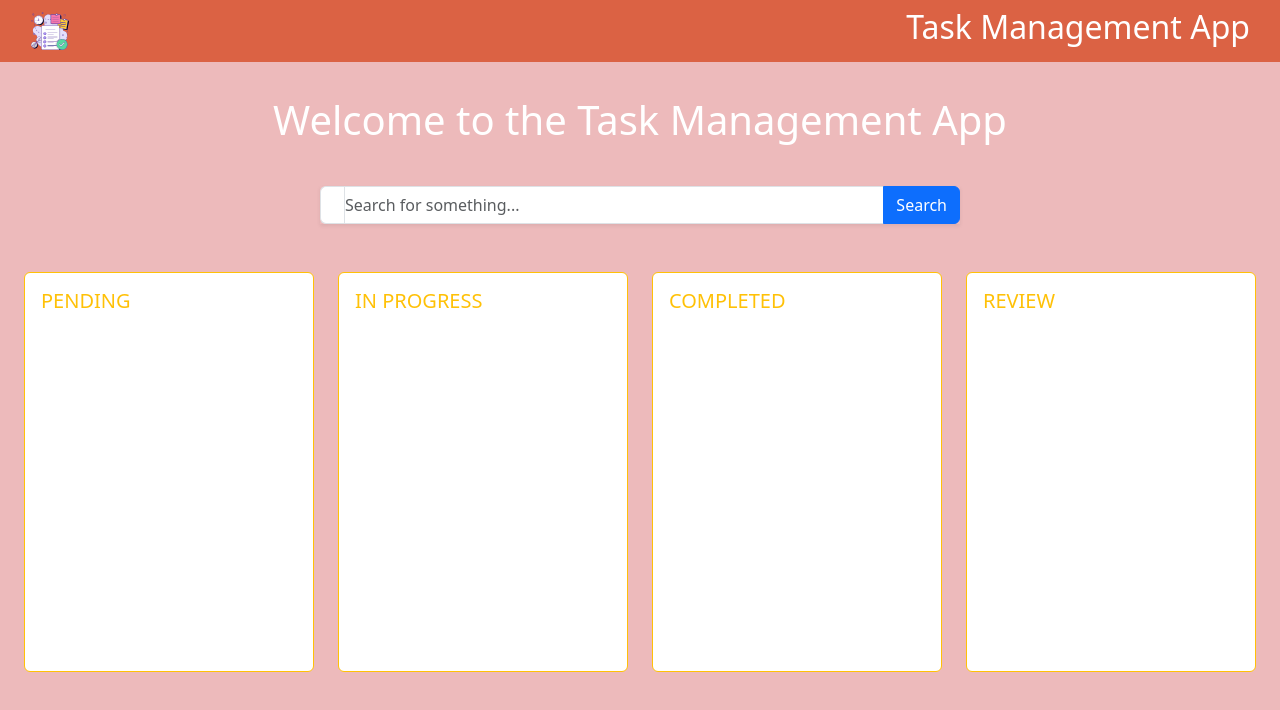
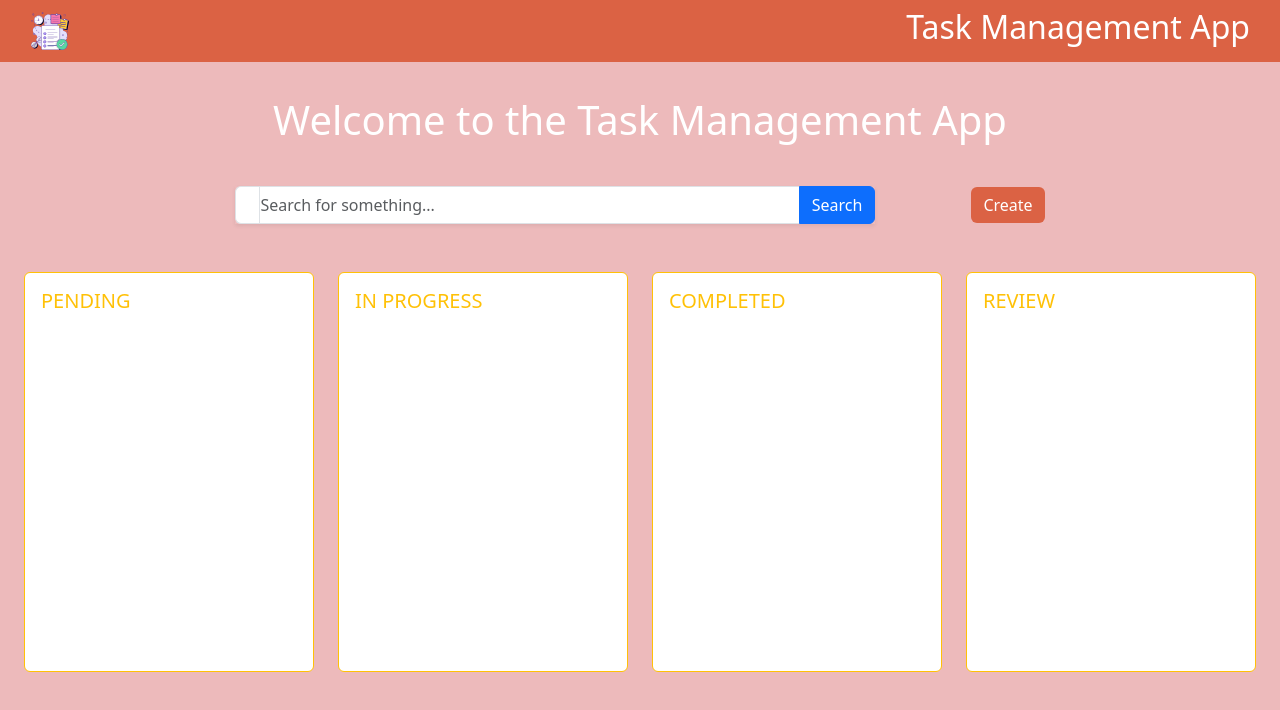
Before and after one commit to Bushrasidd/TaskManagement-frontend, a React (Vite) app: page / in a window 1280 px wide. Shown: the top 710 px of the page. Built offline with nearby package versions, Linux system fonts and the light colour scheme.

Commit message:
Enhanced the Create task button with interactive css

```diff
--- a/src/App.css
+++ b/src/App.css
@@ -65,3 +65,13 @@
   text-align: center;
   color: white;
 }
+.btn.create-btn {
+  background-color: rgb(219, 98, 68);
+  color: #fff;
+  border: none; /* Bootstrap adds a border by default; this removes it */
+}
+
+.btn.create-btn:hover {
+  background-color: rgb(249, 136, 107);
+  color: #fff;
+}
--- a/src/App.jsx
+++ b/src/App.jsx
@@ -15,10 +15,10 @@ function App() {
       <main className='content-area'>
         <div className='d-flex justify-content-center align-items-center mt-4'>
         <h1>Welcome to the Task Management App</h1>
-        {/* <button className='btn btn-light ms-5'>Create</button> */}
         </div>
-        <div className='d-flex justify-content-center align-items-center mt-4'>
+        <div className='d-flex justify-content-center align-items-center mt-4 gap-5'>
           <SearchBar onSearch={handleSearchAction} />
+          <button className='btn create-btn ms-5'>Create</button>
         </div>
         <div className='container-fluid p-4 mt-4'>
           <div className="row">
@@ -30,7 +30,7 @@ function App() {
         </div>
           <div className="col-12 col-lg-3">
               <div className="card border-warning p-3" style={{ minHeight: "400px" }}>
-            <h5 className="text-warning">IN PROGRESS</h5>
+            <h5 className="text-warning ">IN PROGRESS</h5>
             {/* <div className="border p-2 mt-2">In-progress</div> */}
           </div>
         </div>
```
